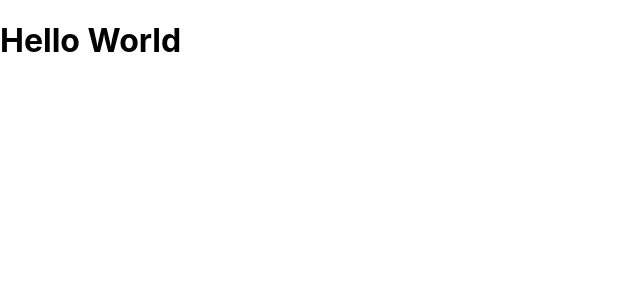
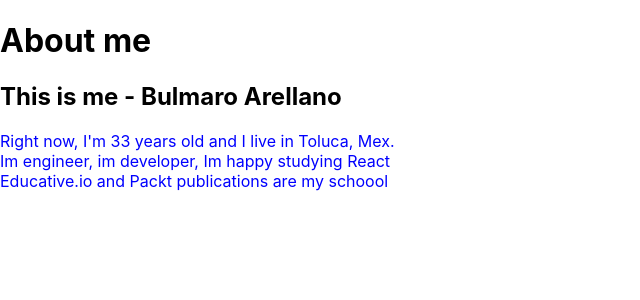
Before and after one commit to bulmaroarellano/React-for-Internationalization, a React (Create React App) app: page / in a window 1280 px wide. Shown: the top 300 px of the page, without its empty margins (0-640 px from the left). Built offline with nearby package versions, Linux system fonts and the light colour scheme.

Commit message:
Activity 2.01: Creating a React App to Present Yourself

```diff
--- a/src/App.js
+++ b/src/App.js
@@ -8,11 +8,16 @@ render(){
   return <h1>{headline}</h1>
 }}
 
-
 function App() {
   return (
-    <Infobox headline="Hello World" />
-  );
+    <>
+    <h1>About me</h1>
+    <h2>This is me - Bulmaro Arellano</h2>
+    <p>Right now, I'm 33 years old and I live in Toluca, Mex. <br />
+    Im engineer, im developer, Im happy studying React<br />
+    Educative.io and Packt publications are my schoool</p>
+    </>
+    );
 }
 
 export default App;
```
Also changed, not shown: src/Components/Presentation/Header.jsx (added, +11 -0 lines), 1 other file (tests, documents, lock files or other folders).
